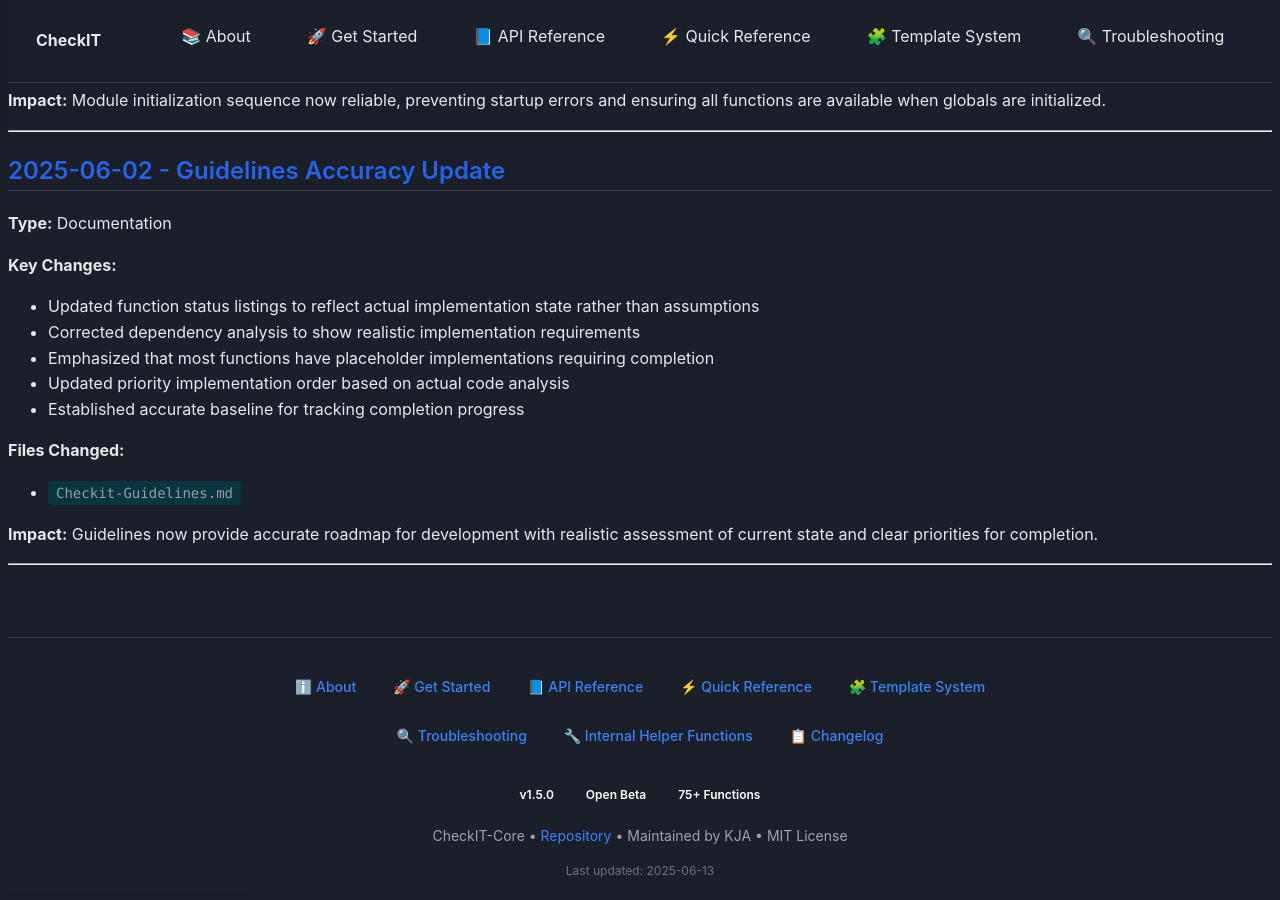
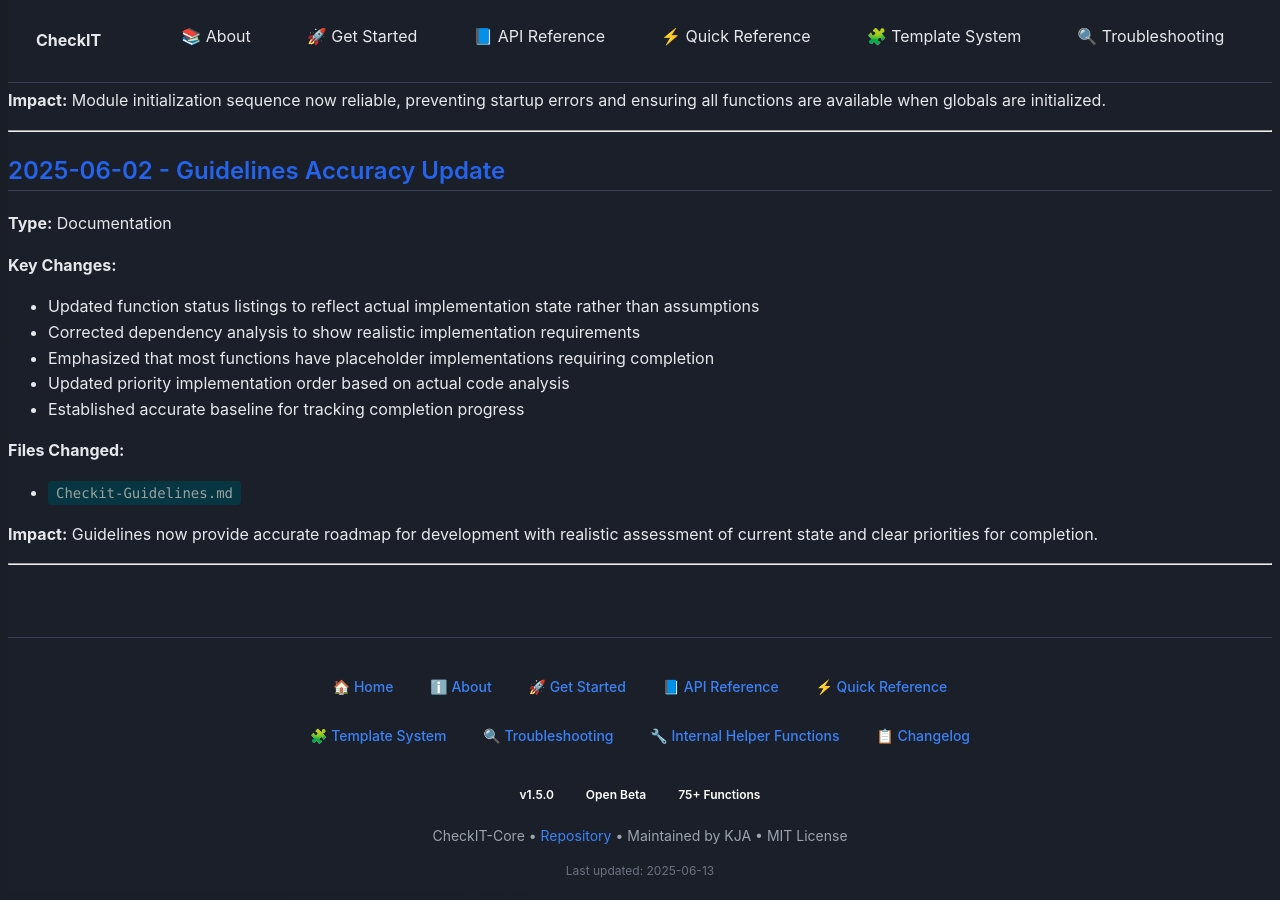
Before and after one commit to nyantoasty/CheckIT-Documentation, a Jekyll site: the page built from CHANGELOG.md, in a window 1280 px wide and 900 px high, scrolled down 12886 px. Built offline with Jekyll 4.4.1, drawn with Linux system fonts in a browser that asks for light colours.

Commit message:
Correcting links.

```diff
--- a/_layouts/docs-page.html
+++ b/_layouts/docs-page.html
@@ -30,8 +30,9 @@
 
 <div class="docs-footer">
   <div class="footer-nav">
+    <a href="{{ site.baseurl }}/index">🏠 Home</a>
     <a href="{{ site.baseurl }}/docs/README">ℹ️ About</a>
-    <a href="{{ site.baseurl }}/get-started">🚀 Get Started</a>
+    <a href="{{ site.baseurl }}/docs/get-started">🚀 Get Started</a>
     <a href="{{ site.baseurl }}/docs/api-reference">📘 API Reference</a>
     <a href="{{ site.baseurl }}/docs/quick-reference">⚡ Quick Reference</a>
     <a href="{{ site.baseurl }}/docs/templateInfo">🧩 Template System</a>
```
